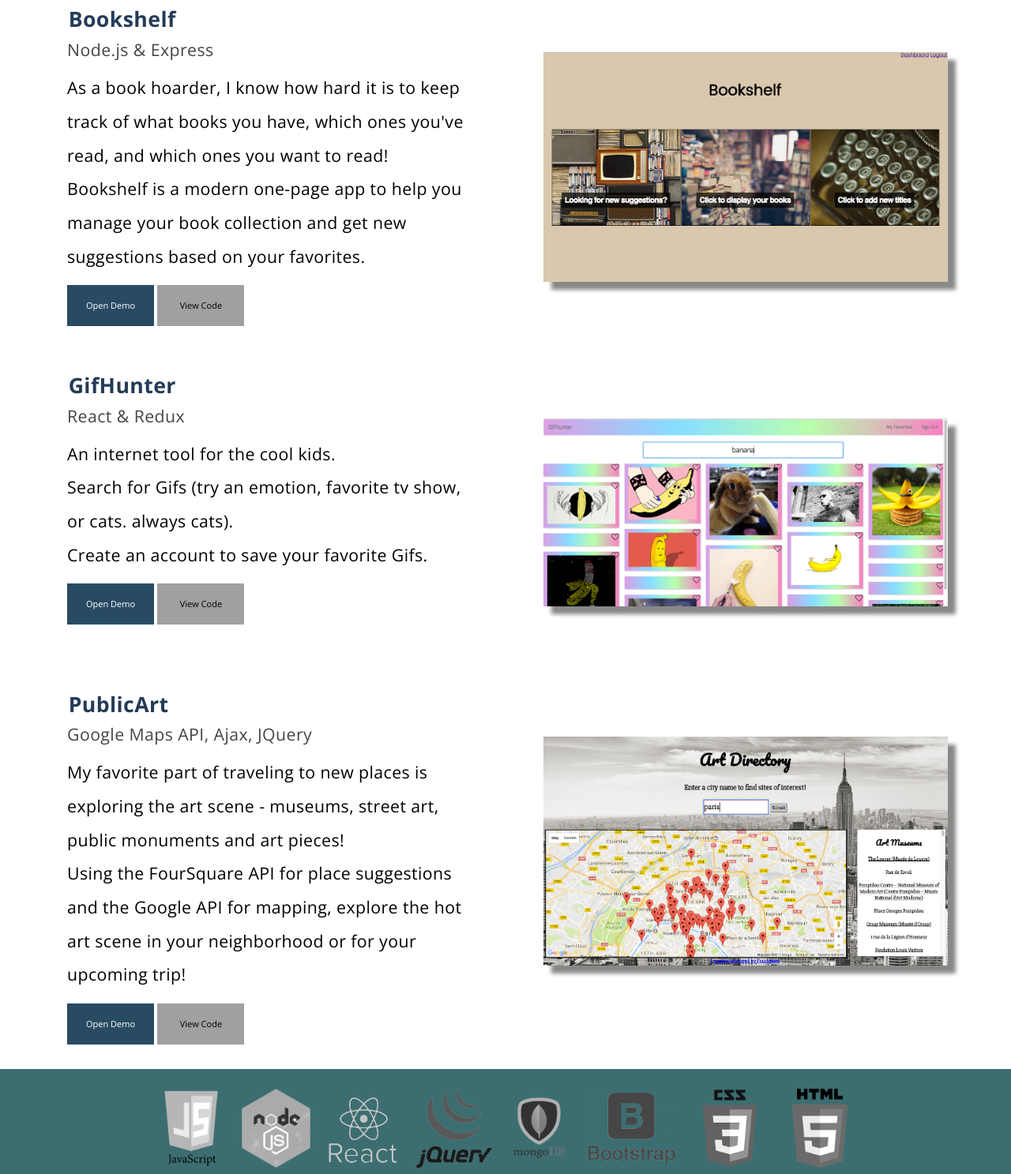
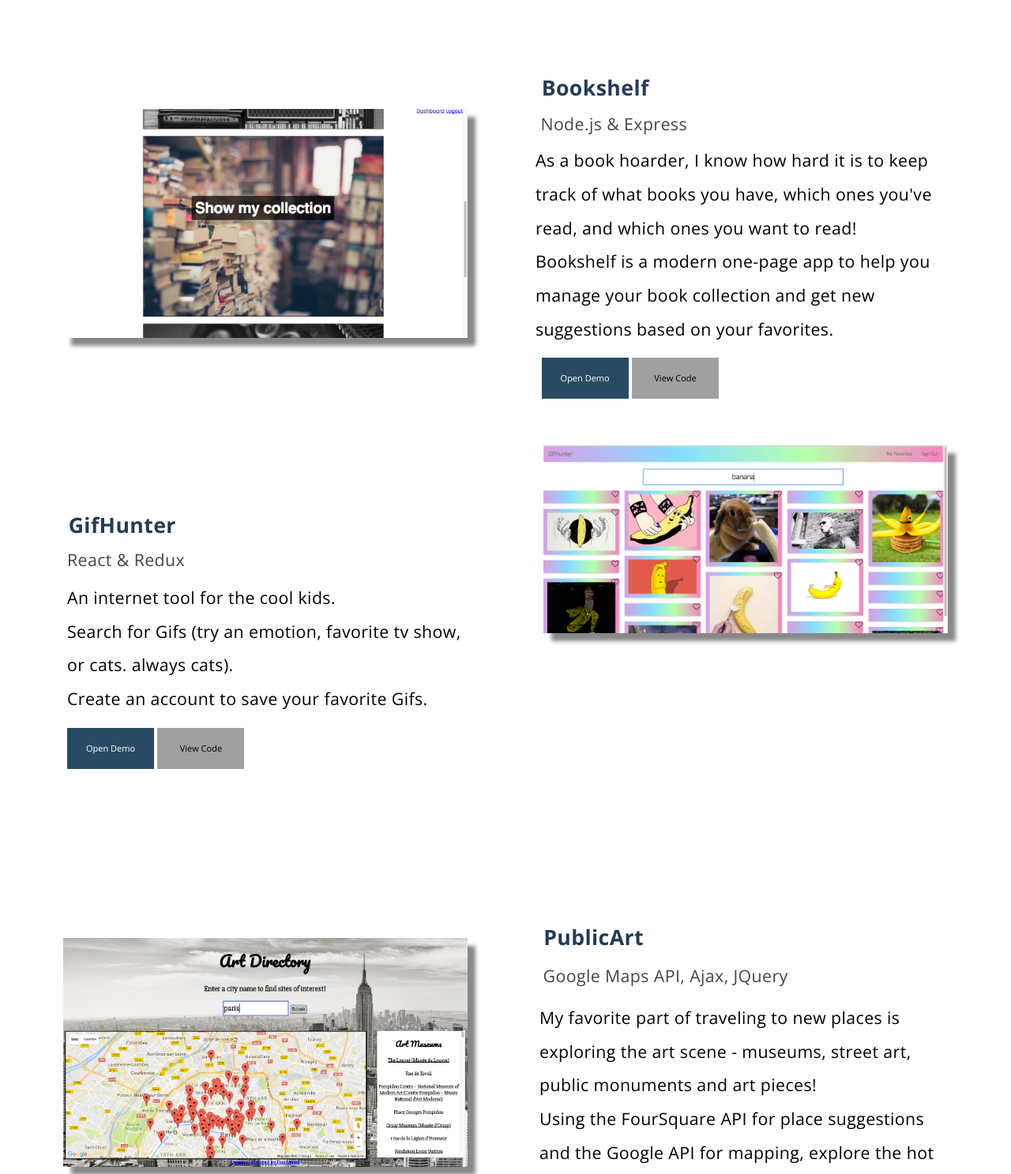
Before and after one commit to smcashman/smcashman.github.io, a plain HTML site: page index.html in a window 1280 px wide. Shown: the part 1739-3226 px from the top of the page at 79% size. Drawn offline with nearby package versions, Linux system fonts and the light colour scheme.

Commit message:
change screenshot and update layout

```diff
--- a/css/style.css
+++ b/css/style.css
@@ -415,7 +415,7 @@ div.section.block img {
 	margin:0 auto;
 	overflow: hidden;
 	/*border: 2px solid #0082A5;*/
-	margin-right:5em;
+	/*margin-right:5em;*/
 	margin-top:20px;
 }
 
@@ -431,7 +431,7 @@ div.section.block {
 	/*background-color: #ffffff;*/
 	/*margin-left:3em;*/
 	vertical-align: top;
-	margin-left:5em;
+	/*margin-left:5em;*/
 }
 
 .portfolioContent p{
@@ -473,28 +473,109 @@ div.section.block {
 
 .portfolioImage{
 	display:inline-block;
-	float:right;
 	right:0;
 	width:40%;
 	box-shadow: 10px 10px 5px #888888;
 	margin-top:20px;
 }
 
-#topImage{
-	margin-bottom:-20px;
+#topImage, #gifhunterimage {
+	float:right;
+	margin-right:5em;
 }
 
+#topImage{
+	margin-top:50px;
+}
+
+#bookshelfimage, #publicartimage{
+	float:left;
+	left: 0;
+	margin-top:10em;
+	margin-left:5em;
+}
+
+#allaboardContent, #gifhunterContent{
+	margin-left:5em;
+}
+
+#bookshelfDescription, #bookshelfparagraph, #BookshelfTitle, #bookshelfDemoButton, #bookshelfTech, #artTitle, #artTechUsed, #artparagraph{
+	float:right;
+	padding:5px;
+}
+
+#BookshelfTitle{
+	margin-right:17em;
+	margin-left: 0;
+}
+
+#bookshelfTech{
+	margin-right:15em;
+}
+
+#bookshelfDescription{
+	margin-right: 5em;
+	text-align: left;
+}
+
+#bookshelfparagraph{
+	margin-top:-12em;
+	margin-bottom: 0;
+}
+
+#BookshelfTitle {
+	 margin-top:4em;
+}
+
+#bookshelfTech{
+	margin-top:-14em;
+}
+
+#bookshelfDemoButton, #artbuttonwrapper{
+	right:0;
+	margin-right:17.5em;
+	clear:both;
+
+}
+
+#giftitle{
+	margin-top:-5em;
+	margin-bottom:5px;
+}
+
+#gifhunterimage{
+	margin-top:-8em;
+}
+
+#artTitle{
+	margin-right:17.25em;
+	clear:both;
+	margin-top:5em;
+	margin-left: 0;
+}
+
+#artbuttonwrapper{
+	float:right;
+	margin-right:23em;
+}
+
+#artTechUsed{
+	margin-right:13em;
+	margin-left: 0;
+}
 
 #allaboard, #bookshelf, #gifhunter, #publicart{
-	/*border: 3px solid black;*/
 	text-align: center;
 	margin: 0 auto;
-	/*background-color: #FFF;*/
-	/*box-shadow: 10px 10px 5px #888888;*/
 }
 
 #publicart{
-	margin-bottom:50px;
+	margin-bottom:10em;
+}
+
+#artparagraph{
+	margin-left:0;
+	margin-right:3.75em;
 }
 
 #allaboard{
@@ -503,13 +584,8 @@ div.section.block {
 
 div.section.block img{
 	width:40%;
-	float:right;
 }
 
-
-/*#allaboard:hover, #bookshelf:hover, #gifhunter:hover, #publicart:hover{
-	background-color: #e3eaee
-}*/
 
 #allaboard, #bookshelf, #gifhunter{
 	margin-bottom: 3em;
@@ -626,7 +702,7 @@ div.section.block img{
 
 .skills{
 	text-align: center;
-	background-color: #3C6E71;
+	background-color: #a7aaaa;
 	padding-top:20px;
 	padding-bottom:20px;
 }
@@ -635,8 +711,6 @@ div.section.block img{
 	height:100px;
 	padding:10px;
 	padding:5px;
-	-webkit-filter: invert(100%);
-	filter: grayscale(100%);
 }
 
 
@@ -726,9 +800,67 @@ ul.contacts a{
 /******************************************************************
 	Mobile
 ******************************************************************/
+
+@media all and (max-width: 1200px){
+	#BookshelfTitle{
+		margin-right:11.5em;
+		margin-top:0;
+	}
+	#bookshelfparagraph{
+		margin-right:0;
+		margin-left: 5em;
+	}
+
+	#bookshelfimage{
+		margin-left:3em;
+	}
+
+	#bookshelfTech{
+		margin-right:8em;
+	}
+	#bookshelfDemoButton{
+		margin-right:8em;
+	}
+	#bookshelf{
+		margin-top: 8em;
+	}
+	#gifhunter{
+		margin-top:10em;
+	}
+	#artTitle{
+		margin-right: 9em;
+	}
+	#artTechUsed{
+		margin-right: 3em;
+	}
+	#artparagraph{
+		margin-right:1em;
+	}
+	#artbuttonwrapper{
+		margin-right:10em;
+	}
+}
 @media all and (max-width: 900px) {
 
+	#topImage, #bookshelfimage, #gifhunterimage, #publicartimage, #artTechUsed {
+		margin:0 auto;
+	}
+	#bookshelfparagraph{
+		margin:0 auto;
+		width:100%;
+	}
 
+	#BookshelfTitle{
+		margin-top:0;
+	}
+
+	#gifhunterContent{
+		margin-top:25px;
+	}
+
+	#bookshelfDemoButton, #artbuttonwrapper {
+		margin:0 auto;
+	}
 	div.section.block img{
 		width:100%;
 		vertical-align: center;
@@ -917,7 +1049,7 @@ input#mailSubmit{
 	cursor: pointer;
 	margin: 0 auto;
 	color:white;
-	background-color: #3C6E71;
+	background-color: #3F6289;
 	text-rendering: auto;
     letter-spacing: normal;
     word-spacing: normal;
--- a/index.html
+++ b/index.html
@@ -86,7 +86,7 @@
 					<div class="section block">
 						<img class="portfolioImage" id="topImage" src="img/homepage.jpg" alt="AllAboard home page screenshot">
 						<h5 class="projectTitle">AllAboard</h5>
-						<div class="portfolioContent">
+						<div class="portfolioContent" id="allaboardContent">
 							<h6 class="techUsed">Node.js, Express, NodeMailer, MongoDB</h6>
 							<p>A modern one-page app to keep track of new employees through the on-boarding process.<br>
 							Created so I can stop managing this process with post-its and the scrap paper all over my desk.<br>
@@ -105,13 +105,13 @@
 
 				<li class="portfolioItem"  id="bookshelf">
 					<div class="section block">
-						<h5 class="projectTitle">Bookshelf</h5>
-						<img class="portfolioImage" src="img/bookshelfshot.png" alt="Bookshelf home page screenshot">
-						<div class="portfolioContent">
-							<h6 class="techUsed">Node.js & Express</h6>
-							<p> As a book hoarder, I know how hard it is to keep track of what books you have, which ones you've read, and which ones you want to read!<br>
+						<h5 class="projectTitle" id="BookshelfTitle">Bookshelf</h5>
+						<img class="portfolioImage" id="bookshelfimage" src="img/bookshelscreenshot.png" alt="Bookshelf home page screenshot">
+						<div class="portfolioContent" id="bookshelfDescription">
+							<h6 class="techUsed" id="bookshelfTech">Node.js & Express</h6>
+							<p id="bookshelfparagraph"> As a book hoarder, I know how hard it is to keep track of what books you have, which ones you've read, and which ones you want to read!<br>
 							Bookshelf is a modern one-page app to help you manage your book collection and get new suggestions based on your favorites. </p>
-							<div class="demoButtonWrapper">
+							<div class="demoButtonWrapper" id="bookshelfDemoButton">
 						<a href="https://whispering-beyond-60086.herokuapp.com/users/login" target="blank" class="openDemoButton">Open Demo</a>
 					<a href="https://github.com/smcashman/Books" target="blank" class="openSourceCodeButton">View Code</a>
 				</div>
@@ -124,9 +124,9 @@
 				<!-- End Single Block -->
 					<li class="portfolioItem" id="gifhunter">
 					<div class="section block">
-						<h5 class="projectTitle">GifHunter</h5>
-						<img class="portfolioImage" src="img/gifhuntscreen.jpg" alt="GifHunter home page screenshot">
-						<div class="portfolioContent">
+						<h5 class="projectTitle" id="giftitle">GifHunter</h5>
+						<img class="portfolioImage" id="gifhunterimage" src="img/gifhuntscreen.jpg" alt="GifHunter home page screenshot">
+						<div class="portfolioContent" id="gifhunterContent">
 							<h6 class="techUsed">React & Redux</h6>
 							<p> An internet tool for the cool kids.<br>
 							Search for Gifs (try an emotion, favorite tv show, or cats. always cats). <br>
@@ -143,13 +143,13 @@
 
 				<li class="portfolioItem" id="publicart">
 					<div class="section block">
-						<h5 class="projectTitle">PublicArt</h5>
-						<img class="portfolioImage" src="img/publicart.jpg" alt="PublicArt home page screenshot">
+						<h5 class="projectTitle" id="artTitle">PublicArt</h5>
+						<img class="portfolioImage" id="publicartimage" src="img/publicart.jpg" alt="PublicArt home page screenshot">
 						<div class="portfolioContent">
-							<h6 class="techUsed">Google Maps API, Ajax, JQuery</h6>
-							<p>My favorite part of traveling to new places is exploring the art scene - museums, street art, public monuments and art pieces! <br>
+							<h6 class="techUsed" id="artTechUsed">Google Maps API, Ajax, JQuery</h6>
+							<p id="artparagraph">My favorite part of traveling to new places is exploring the art scene - museums, street art, public monuments and art pieces! <br>
 							Using the FourSquare API for place suggestions and the Google API for mapping, explore the hot art scene in your neighborhood or for your upcoming trip!</p>
-							<div class="demoButtonWrapper">
+							<div class="demoButtonWrapper" id="artbuttonwrapper">
 						<a href="https://smcashman.github.io/publicart/" target="blank" class="openDemoButton">Open Demo</a>
 					<a href="https://github.com/smcashman/publicart" target="blank" class="openSourceCodeButton">View Code</a>
 				</div>
```
Also changed, not shown: img/bookshelfshot.png (deleted), img/bookshelscreenshot.png (added), 2 other files.
